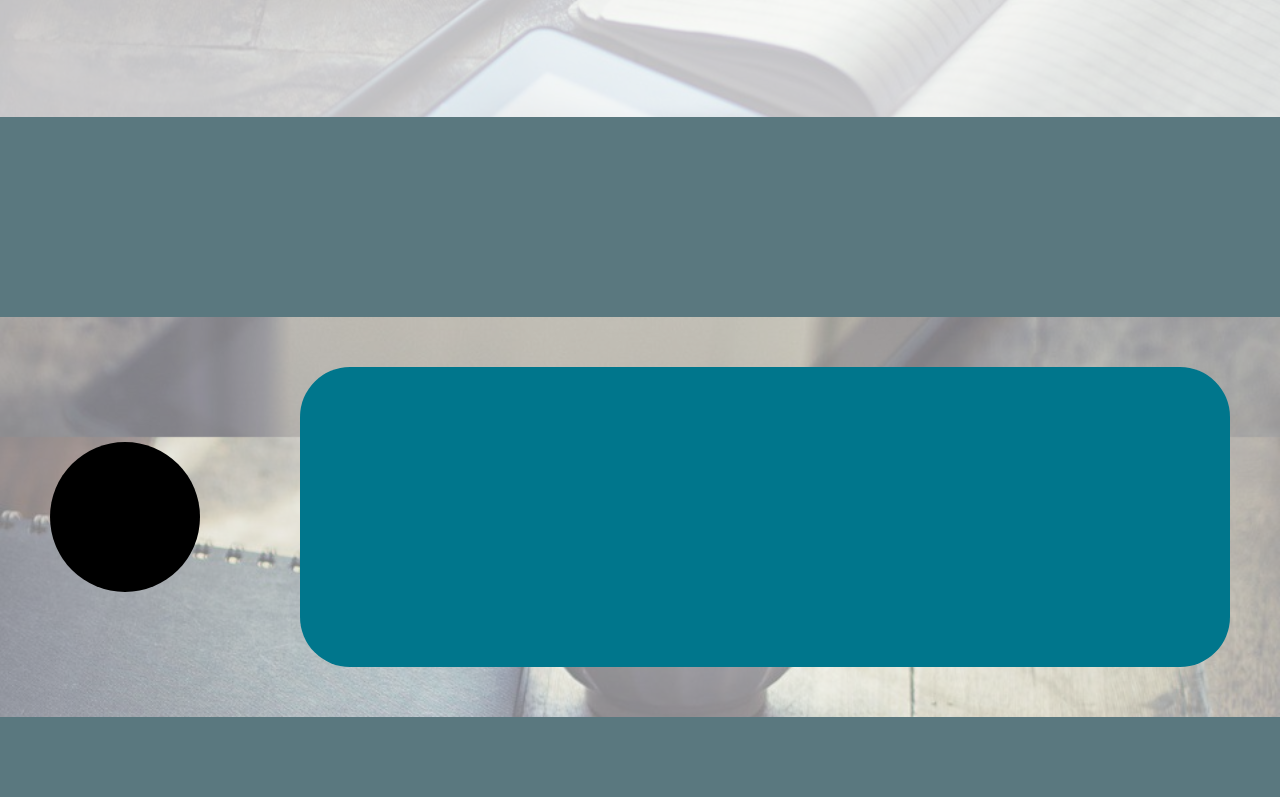
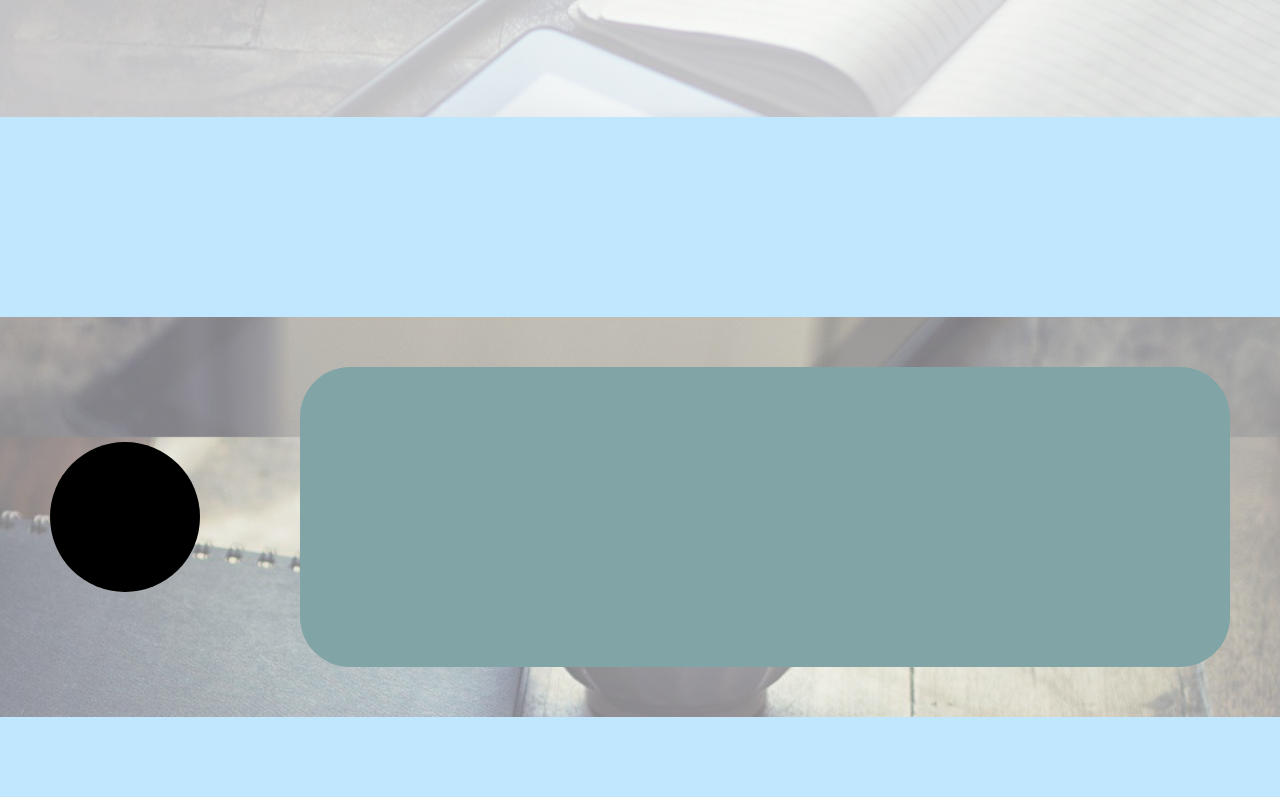
Before and after one commit to drakosha108/LP1, a website: page index.html in a window 1280 px wide. Shown: the part 1483-2280 px from the top of the page. Drawn offline with nearby package versions, Linux system fonts and the light colour scheme; some packages are replaced by stand-ins of ours; a script that the page names is missing.

Commit message:
Змінити кольори

```diff
--- a/styles.css
+++ b/styles.css
@@ -117,7 +117,7 @@ ul.navigation > li:hover a {
 
 .title-block {
   height: 200px;
-  background-color: #5A787F;
+  background-color: #C1E7FF;
 }
 
 .content-block {
@@ -142,7 +142,7 @@ ul.navigation > li:hover a {
 }
 
 .content-block-text {
-  background: #00768C;
+  background: #81a5a6;
   height: 100%;
   border-radius: 50px;
 }
@@ -155,7 +155,7 @@ ul.navigation > li:hover a {
 }
 
 .slider-2 {
-  background: rgb(99, 113, 189);
+  background: #81a5a6;
   width: 100%;
   height: 500px;
   margin: auto;
```
